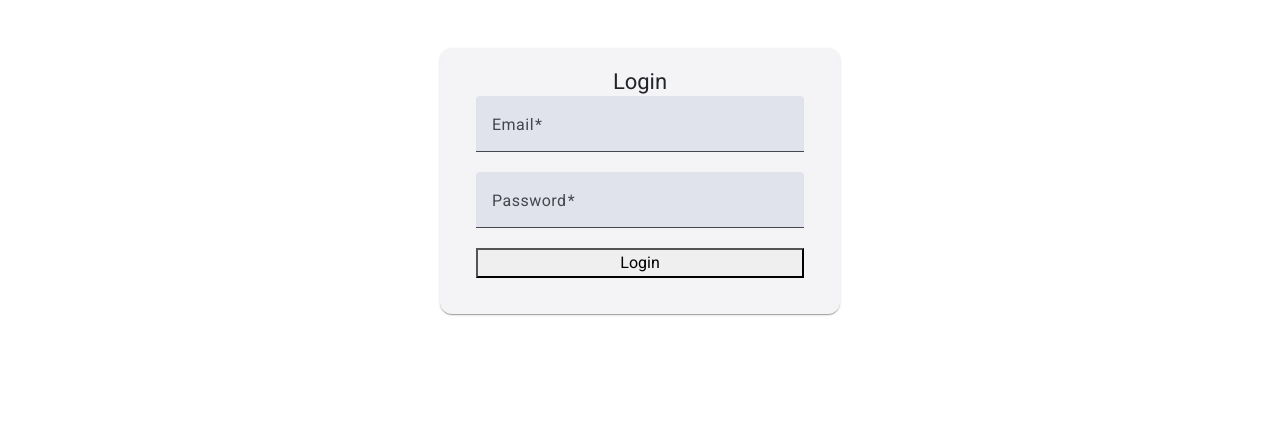
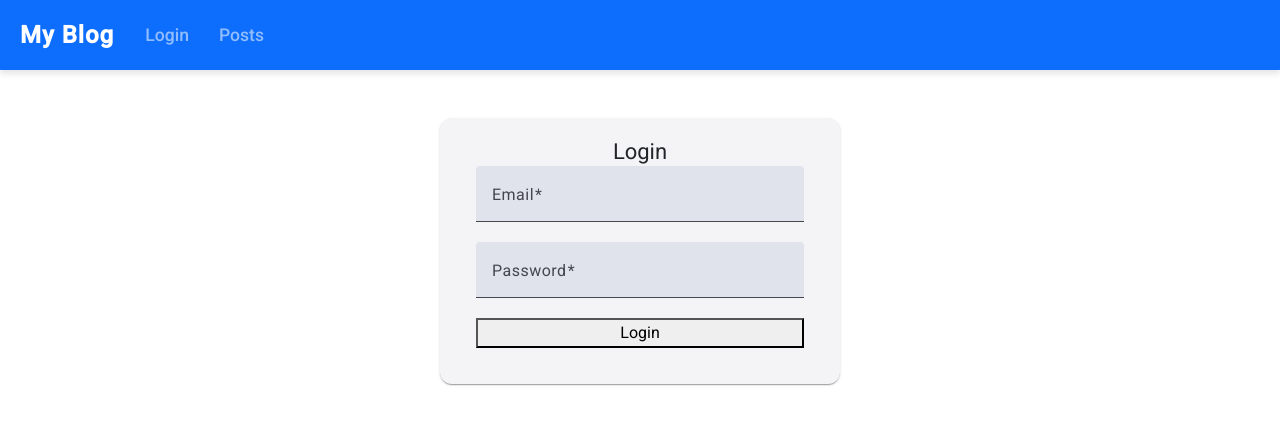
Before and after one commit to pradeeptakhatoi/blog-using-agular-nextjs, an Angular app in the folder blog-frontend/: page /login in a window 1280 px wide. Shown: the top 424 px of the page. Built offline with nearby package versions, Linux system fonts and the light colour scheme.

Commit message:
Added Navbar

```diff
--- a/blog-frontend/src/app/app.component.html
+++ b/blog-frontend/src/app/app.component.html
@@ -1 +1,7 @@
-<router-outlet />
+<!-- Navbar Component -->
+<app-navbar></app-navbar>
+
+<!-- Main Container -->
+<div class="container mt-4">
+  <router-outlet></router-outlet>
+</div>
--- a/blog-frontend/src/app/app.component.ts
+++ b/blog-frontend/src/app/app.component.ts
@@ -1,9 +1,10 @@
 import { Component } from '@angular/core';
 import { RouterOutlet } from '@angular/router';
+import { NavbarComponent } from './components/navbar/navbar.component';
 
 @Component({
   selector: 'app-root',
-  imports: [RouterOutlet],
+  imports: [RouterOutlet, NavbarComponent],
   templateUrl: './app.component.html',
   styleUrl: './app.component.scss'
 })
--- a/blog-frontend/src/app/components/navbar/navbar.component.scss
+++ b/blog-frontend/src/app/components/navbar/navbar.component.scss
@@ -0,0 +1,43 @@
+/* Navbar Styling */
+.navbar {
+    padding: 12px 20px;
+    box-shadow: 0 4px 6px rgba(0, 0, 0, 0.1);
+}
+
+/* Brand Styling */
+.navbar-brand {
+    font-size: 1.5rem;
+    font-weight: bold;
+    letter-spacing: 1px;
+}
+
+/* Navigation Links */
+.navbar-nav .nav-link {
+    font-size: 1.1rem;
+    font-weight: 500;
+    padding: 8px 15px;
+    transition: color 0.3s ease-in-out;
+}
+
+/* Hover Effects */
+.navbar-nav .nav-link:hover {
+    color: #ffeb3b !important;
+    /* Changes color on hover */
+}
+
+/* Active Link Styling */
+.navbar-nav .nav-item.active .nav-link {
+    font-weight: bold;
+    border-bottom: 2px solid white;
+}
+
+/* Responsive Adjustments */
+@media (max-width: 768px) {
+    .navbar {
+        padding: 10px;
+    }
+
+    .navbar-nav {
+        text-align: center;
+    }
+}
--- a/blog-frontend/src/app/components/navbar/navbar.component.ts
+++ b/blog-frontend/src/app/components/navbar/navbar.component.ts
@@ -1,8 +1,9 @@
 import { Component } from '@angular/core';
+import { RouterModule } from '@angular/router';
 
 @Component({
   selector: 'app-navbar',
-  imports: [],
+  imports: [RouterModule],
   templateUrl: './navbar.component.html',
   styleUrl: './navbar.component.scss'
 })
```
